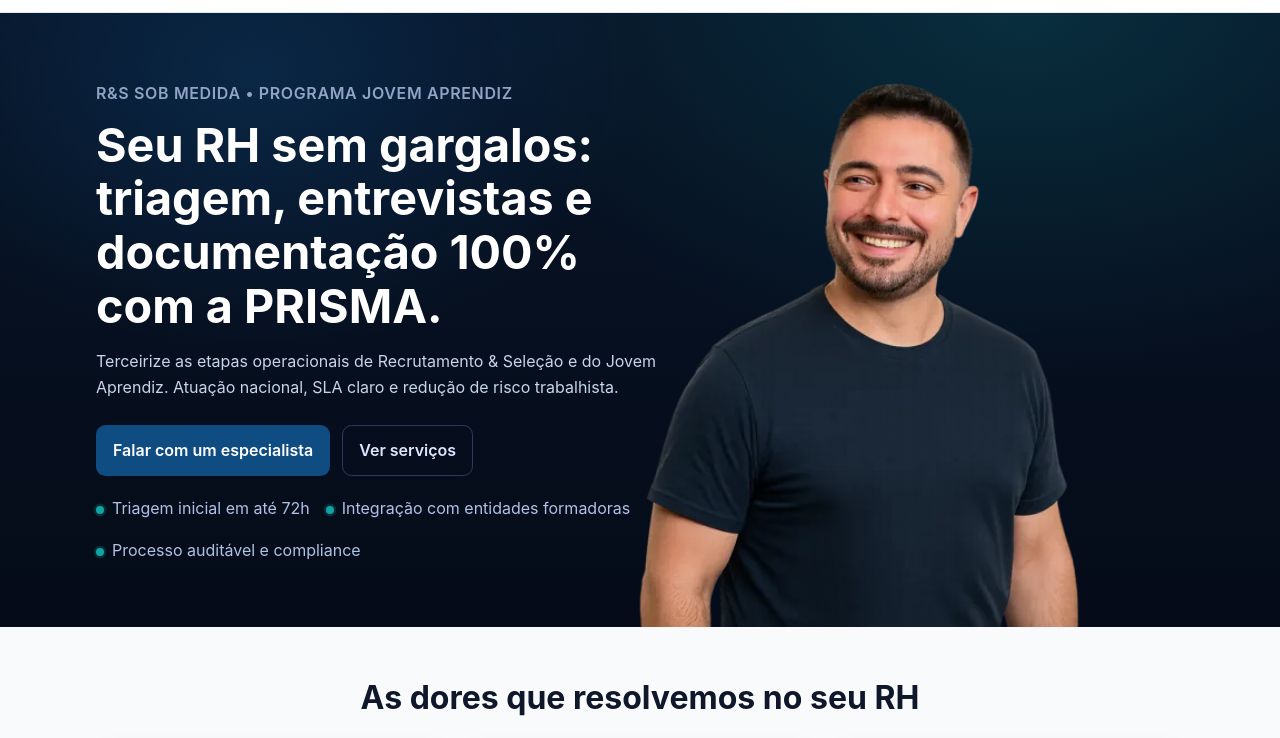
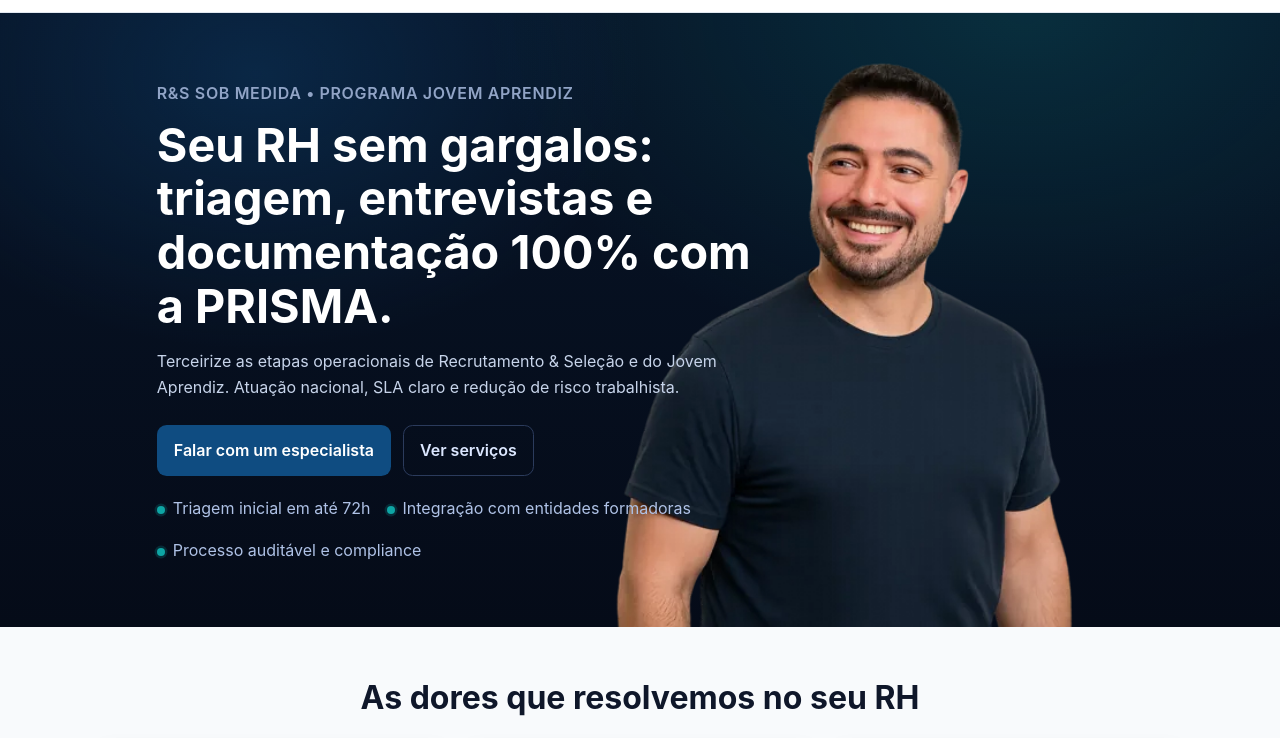
Before and after one commit to vittoroliveira-dev/jovemaprendiz, a plain HTML site: page index.html in a window 1280 px wide. Shown: the part 52-790 px from the top of the page. Drawn offline with Linux system fonts and the light colour scheme.

Commit message:
Update main.css (#86)

```diff
--- a/assets/css/main.css
+++ b/assets/css/main.css
@@ -127,6 +127,7 @@
 .u-skip:focus-visible{position:fixed;top:1rem;left:1rem;background:var(--color-text);color:var(--color-surface);padding:.5rem 1rem;z-index:9999;border-radius:.5rem}
 
 /* 8. ===== HERO (fundo escuro, gradientes) ===== */
+/* ↓ Banner um pouco mais baixo */
 .c-hero{
   position:relative; /* conter a mídia absoluta */
   background:
@@ -135,7 +136,7 @@
     linear-gradient(180deg,#071427 0%,#050B18 100%);
   color:#fff;
   padding:clamp(3rem,5vw,6rem) 0;
-  min-height:clamp(520px,70vh,760px);
+  min-height: clamp(480px, 60vh, 680px);
   display:grid;align-items:center;
   overflow:clip;
 }
@@ -171,26 +172,34 @@
 /* ===== HERO Split (texto + foto à direita) ===== */
 .c-hero.c-hero--split{position:relative}
 
-/* IMPORTANTE: o container volta a ser static para a mídia ancorar no .c-hero (full-width) */
+/* ↓ Reserva de espaço menor para a foto + texto um pouco mais à direita */
 .c-hero--split .c-hero__inner{
-  position:static;
-  /* reserva espaço no lado direito para a foto no desktop */
-  padding-right:clamp(260px,42vw,640px);
+  position: static; /* mantém a âncora da mídia no .c-hero */
+  padding-right: clamp(220px, 34vw, 520px);  /* antes: 260px,42vw,640px */
+  padding-left:  clamp(24px, 6vw, 80px);     /* empurra o texto p/ a direita */
 }
 
 .c-hero__copy{position:relative;z-index:2}
 
-/* foto ancorada no canto inferior direito, encostada no fim do banner */
-.c-hero__media{
-  position:absolute;
-  right:max(env(safe-area-inset-right), clamp(0px,2vw,24px));
-  bottom:0;
-  height:clamp(380px,74vh,680px);
-  width:auto;
-  z-index:1;
-  pointer-events:none;user-select:none
+/* ↓ Foto um pouco menor e encostada no fim do hero */
+.c-hero__media {
+  position: absolute;
+  right: max(env(safe-area-inset-right), clamp(0px, 2vw, 24px));
+  bottom: 0;
+  /*+ ADICIONE ESTA LINHA +*/
+  top: 0;
+  width: auto;
+  z-index: 1;
+  pointer-events: none;
+  user-select: none;
 }
-.c-hero__media img{height:100%;width:auto;object-fit:contain;object-position:right bottom}
+
+.c-hero__media img{
+  height: 100%;
+  width: auto;
+  object-fit: contain;
+  object-position: right bottom;
+}
 
 /* Mobile: mídia volta ao fluxo e mais discreta */
 @media (max-width:64em){
```
